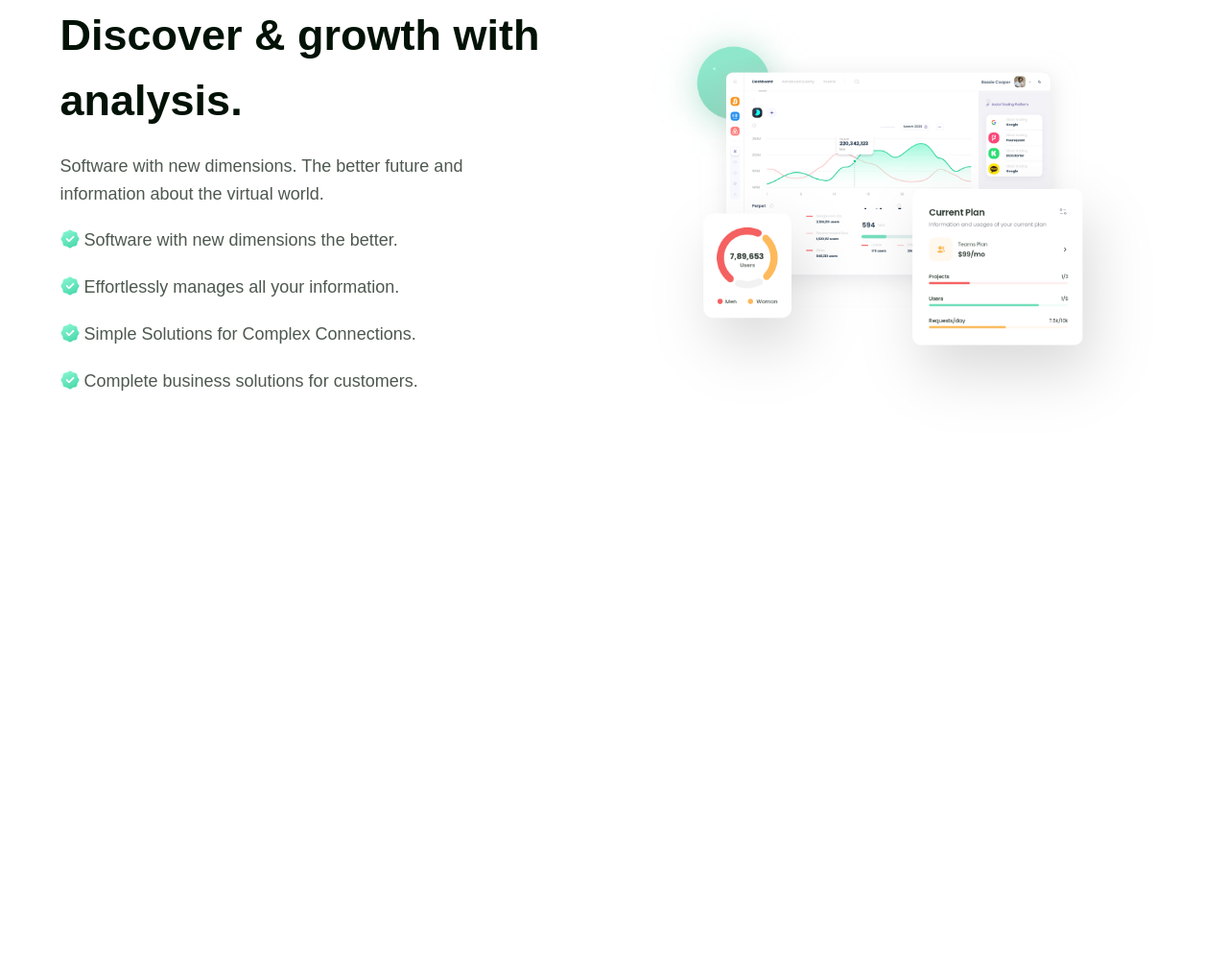
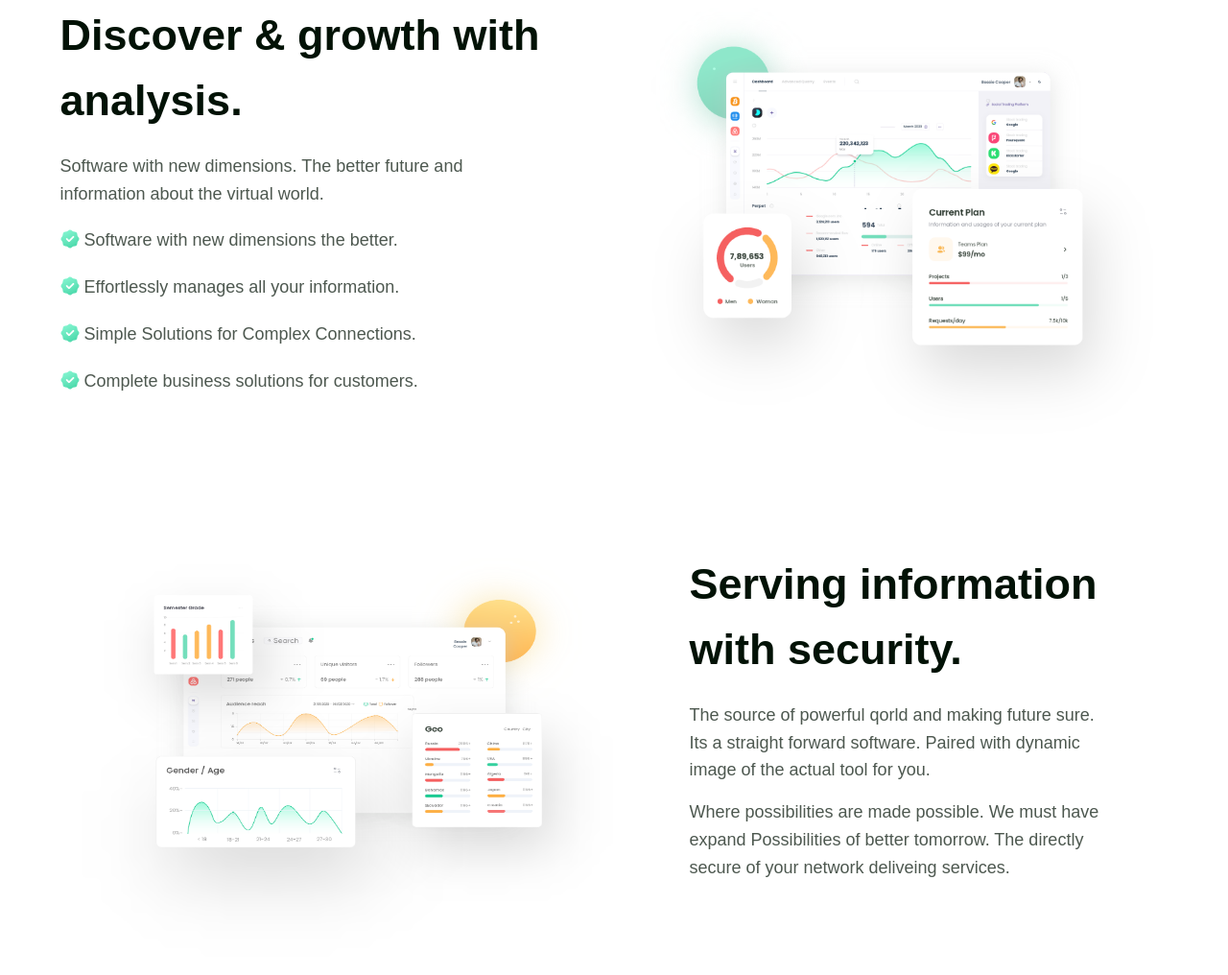
Before and after one commit to nematovar/point-team, a plain HTML site: page index.html in a window 1280 px wide. Shown: the part 1798-2814 px from the top of the page at 96% size. Before the commit the page ends 2265 px from the top, so only its background shows below. Drawn offline with Linux system fonts and the light colour scheme.

Commit message:
informations

```diff
--- a/assets/css/style.css
+++ b/assets/css/style.css
@@ -414,3 +414,63 @@
 
 
 /* section_analysis_end */
+
+/* section_information_start */
+
+.information {
+    margin-top: 108px;
+}
+
+.information_wrapper {
+    display: flex;
+    justify-content: space-between;
+    margin-top: 100px;
+}
+
+.photo-information {
+    width: 591px;
+    height: 440.71px;
+}
+
+.infotmation_title {
+    color: rgb(2, 18, 6);
+    font-family: "Poppins", sans-serif;
+    font-size: 45px;
+    font-weight: 600;
+    line-height: 68px;
+    width: 499px;
+}
+
+.information_suptitle {
+    color: rgb(2, 18, 6);
+    font-family: "Poppins", sans-serif;
+    font-size: 18px;
+    font-weight: 400;
+    line-height: 160%;
+    opacity: 0.7;
+    width: 430px;
+    margin-top: 20px;
+}
+
+.information_discription {
+    color: rgb(2, 18, 6);
+    font-family: "Poppins", sans-serif;
+    font-size: 18px;
+    font-weight: 400;
+    line-height: 160%;
+    opacity: 0.7;
+    width: 450px;
+    margin-top: 15px;
+}
+
+.information_discription span {
+    color: rgb(2, 18, 6);
+    font-family: "Poppins", sans-serif;
+    font-size: 18px;
+    font-weight: 400;
+    line-height: 160%;
+    width: 450px;
+    margin-top: 15px;
+}
+
+/*  section_information_end */
--- a/index.html
+++ b/index.html
@@ -168,6 +168,27 @@
 
     <!-- section_analysis_end -->
 
+       <!-- section_information_start -->
+
+       <section class="information">
+        <div class="container">
+            <div class="information_wrapper">
+                <img class="photo-information" src="./assets/images/photo-information.png" alt="">
+                <div class="information_content">
+                    <h4 class="infotmation_title">Serving information with security.</h4>
+                    <p class="information_suptitle">The source of powerful qorld and making future sure. Its a straight
+                        forward software. Paired with dynamic image of the actual tool for you.</p>
+                    <p class="information_discription"> Where possibilities are made possible. We must have expand
+                        <span>Possibilities of better tomorrow.</span> The directly secure of your network deliveing
+                        services.
+                    </p>
+                </div>
+            </div>
+        </div>
+    </section>
+
+    <!--  section_information_end -->
+
 
 
 </body>
```
Also changed, not shown: assets/images/photo-information.png (added).
